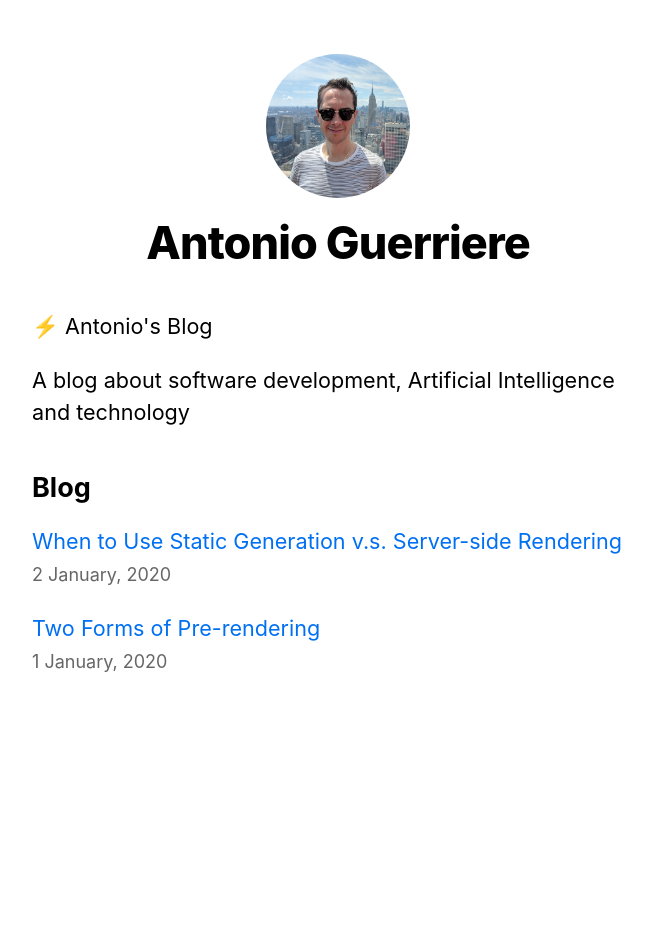
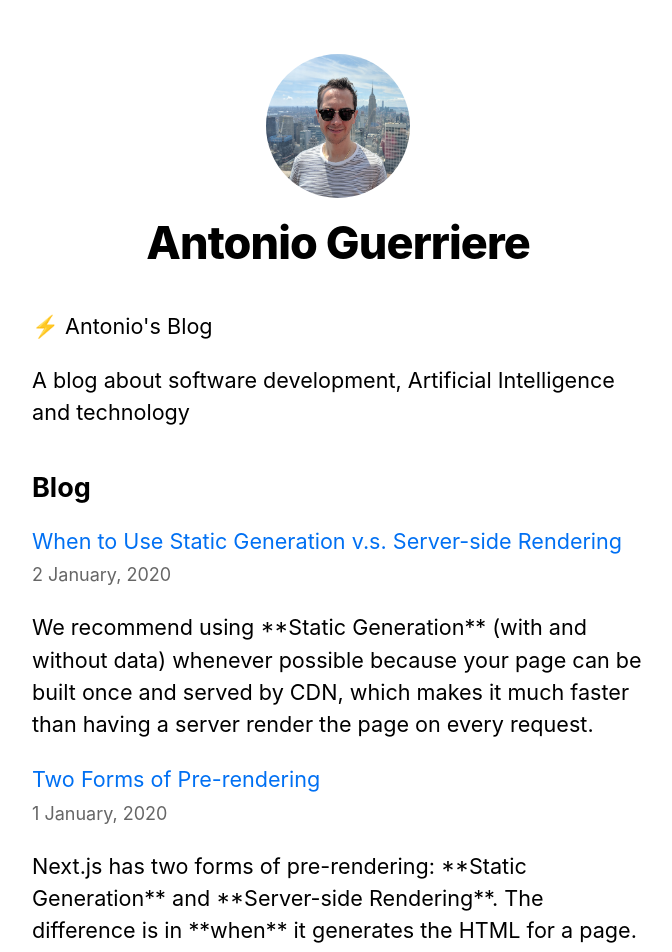
Before and after one commit to AGuerriere/antonio-blog, a Next.js app: page / in a window 1280 px wide. Shown: the top 952 px of the page, without its empty margins (302-974 px from the left). Before the commit the page ends 800 px from the top, so only its background shows below. Built offline with nearby package versions, Linux system fonts and the light colour scheme.

Commit message:
added intro section for each blog post

```diff
--- a/pages/index.js
+++ b/pages/index.js
@@ -30,13 +30,14 @@ export default function Home( {allPostsData} ) {
       <section className={`${utilStyles.headingMd} ${utilStyles.padding1px}`}>
         <h2 className={utilStyles.headingLg}>Blog</h2>
         <ul className={utilStyles.list}>
-          {allPostsData.map(({ id, date, title }) => (
+          {allPostsData.map(({ id, date, title, intro }) => (
             <li className={utilStyles.listItem} key={id}>
             <Link href={`/posts/${id}`}>{title}</Link>
             <br />
             <small className={utilStyles.lightText}>
               <Date dateString={date} />
             </small>
+            <p>{intro}</p>
           </li>
           ))}
         </ul>
--- a/posts/pre-rendering.md
+++ b/posts/pre-rendering.md
@@ -1,6 +1,7 @@
 ---
 title: 'Two Forms of Pre-rendering'
 date: '2020-01-01'
+intro: 'Next.js has two forms of pre-rendering: **Static Generation** and **Server-side Rendering**. The difference is in **when** it generates the HTML for a page.'
 ---
 
 Next.js has two forms of pre-rendering: **Static Generation** and **Server-side Rendering**. The difference is in **when** it generates the HTML for a page.
--- a/posts/ssg-ssr.md
+++ b/posts/ssg-ssr.md
@@ -1,6 +1,7 @@
 ---
 title: 'When to Use Static Generation v.s. Server-side Rendering'
 date: '2020-01-02'
+intro: 'We recommend using **Static Generation** (with and without data) whenever possible because your page can be built once and served by CDN, which makes it much faster than having a server render the page on every request.'
 ---
 
 We recommend using **Static Generation** (with and without data) whenever possible because your page can be built once and served by CDN, which makes it much faster than having a server render the page on every request.
```
